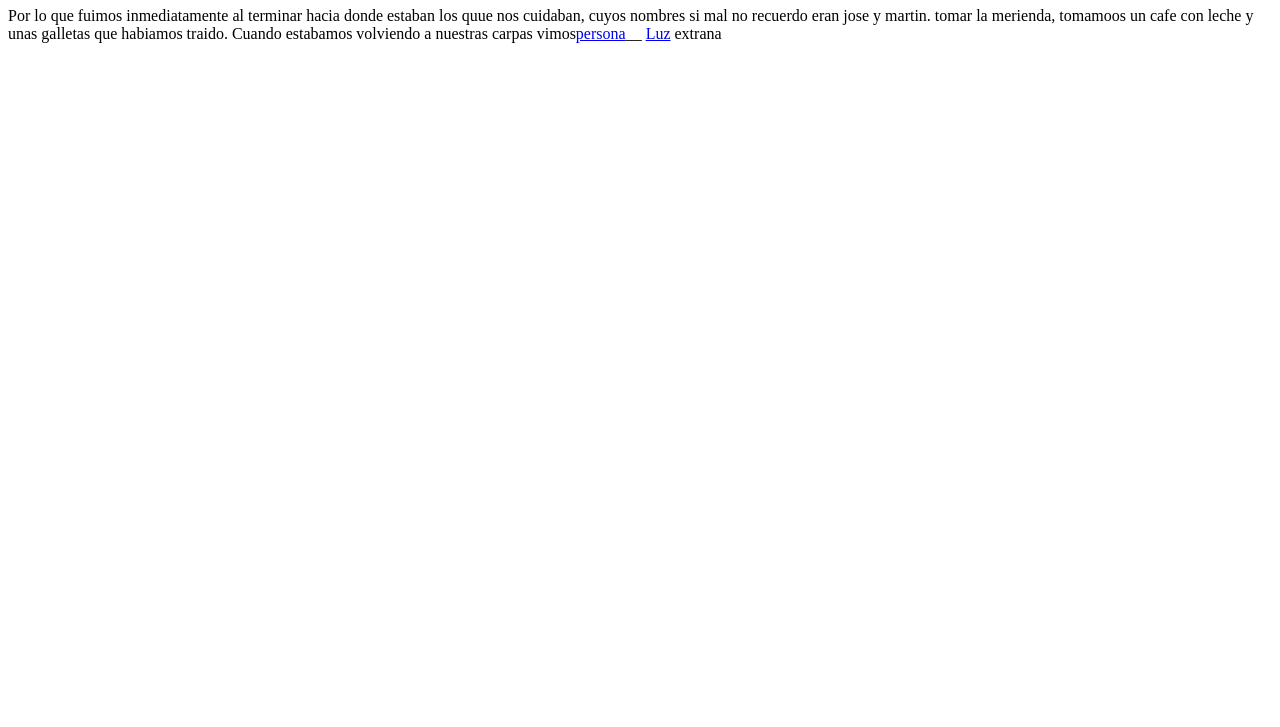
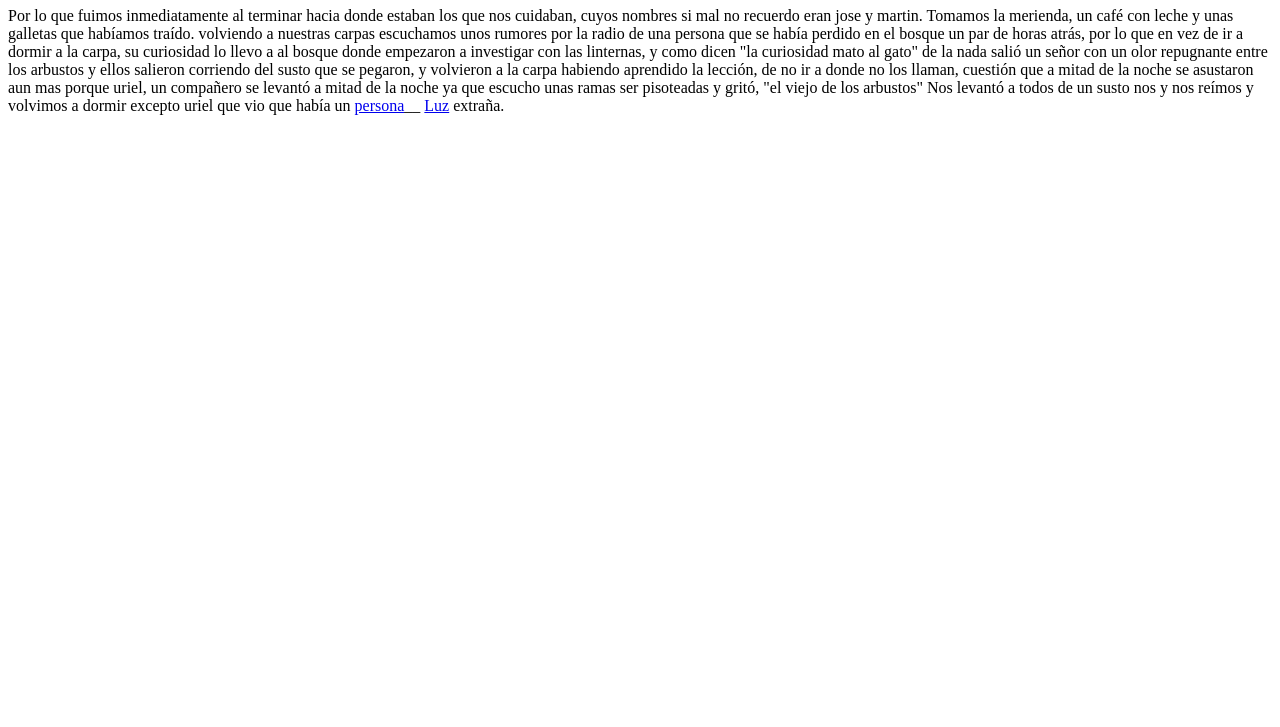
Before and after one commit to cuentodigital/cuentodelengua.github.io, a plain HTML site: page tarde.html in a window 1280 px wide. Shown: the part 73-800 px from the top of the page. Drawn offline with Linux system fonts and the light colour scheme.

Commit message:
Update tarde.html

```diff
--- a/tarde.html
+++ b/tarde.html
@@ -9,8 +9,8 @@
 
     <h1>Tarde</h1>
     <p>
-        Por lo que fuimos inmediatamente al terminar hacia donde estaban los quue nos cuidaban, cuyos nombres si mal no recuerdo eran jose y martin.
-        tomar la merienda, tomamoos un cafe con leche y unas galletas que habiamos traido. Cuando estabamos volviendo a nuestras carpas vimos<a href="invacion.html">persona</a>__ <a href="nave.html">Luz</a> extrana</p>
+        Por lo que fuimos inmediatamente al terminar hacia donde estaban los que nos cuidaban, cuyos nombres si mal no recuerdo eran jose y martin. Tomamos la merienda, un café con leche y unas galletas que habíamos traído. volviendo a nuestras carpas escuchamos unos rumores por la radio de una persona que se había perdido en el bosque un par de horas atrás, por lo que en vez de ir a dormir a la carpa, su curiosidad lo llevo a al bosque donde empezaron a investigar con las linternas, y como dicen "la curiosidad mato al gato" de la nada salió un señor con un olor repugnante entre los arbustos y ellos salieron corriendo del susto que se pegaron, y volvieron a la carpa habiendo aprendido la lección, de no ir a donde no los llaman, cuestión que a mitad de la noche se asustaron aun mas porque uriel, un compañero se levantó a mitad de la noche ya que escucho unas ramas ser pisoteadas y gritó, "el viejo de los arbustos" Nos levantó a todos de un susto nos y nos reímos y volvimos a dormir excepto uriel que vio que había un <a href="invacion.html">persona</a>__ <a href="nave.html">Luz</a> extraña.
+
     </p>
 </body>
 </html>
```
